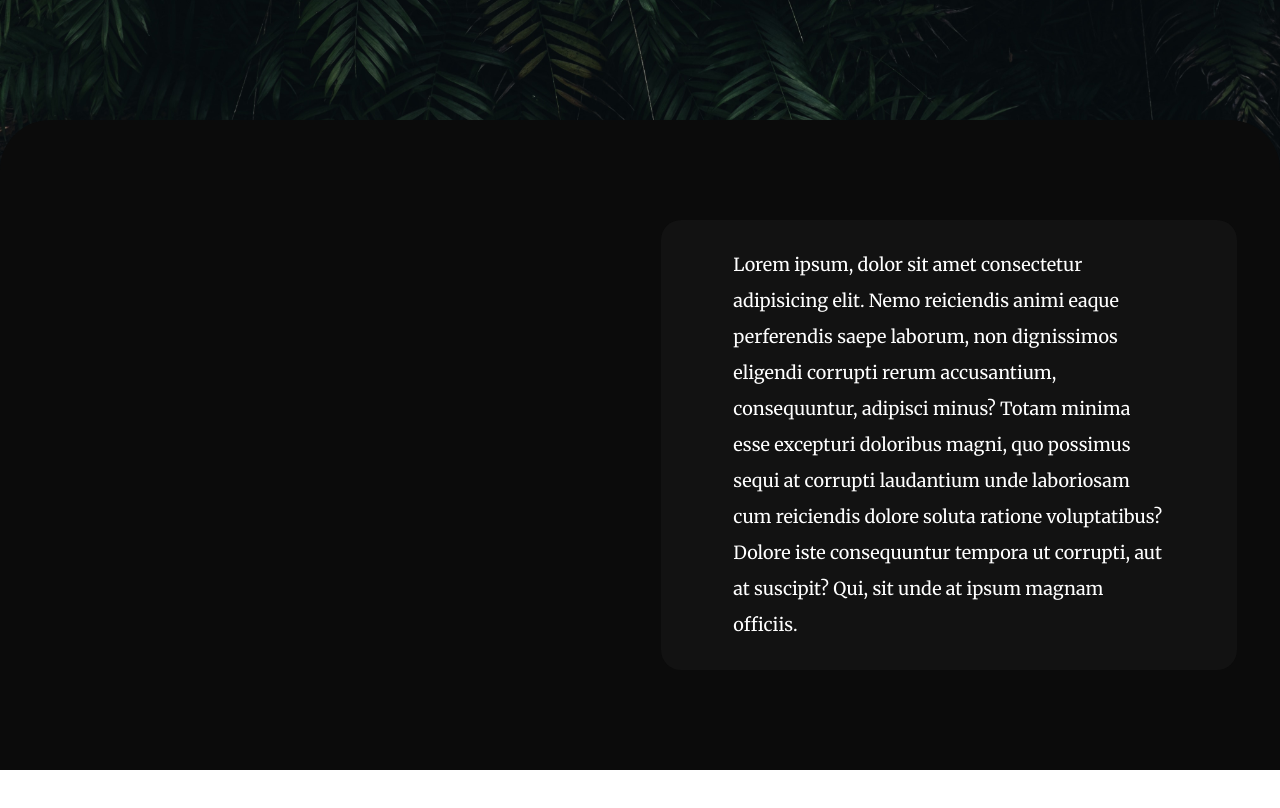
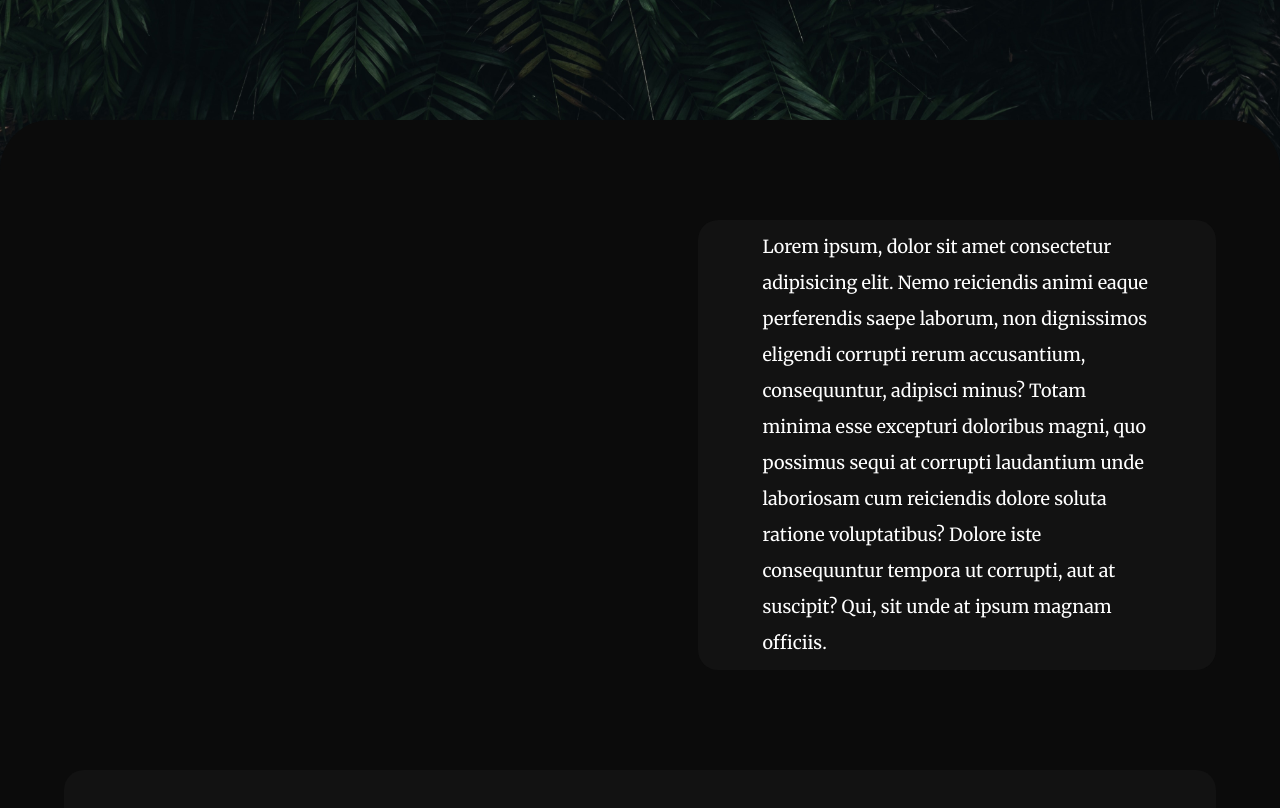
Before and after one commit to thenu-k/personal, a React (Create React App) app: page / in a window 1280 px wide. Shown: the part 680-1488 px from the top of the page. Before the commit the page ends 1450 px from the top, so only its background shows below. Built offline with nearby package versions, Linux system fonts and the light colour scheme.

Commit message:
Created outer contact section

```diff
--- a/public/index.html
+++ b/public/index.html
@@ -8,7 +8,7 @@
     <link rel="apple-touch-icon" href="%PUBLIC_URL%/logo192.png" />
     <link rel="manifest" href="%PUBLIC_URL%/manifest.json" />
     <link rel="stylesheet" href="main.css">
-    <title>React App</title>
+    <title>Thenu Kal | Portfolio</title>
     <link rel="preconnect" href="https://fonts.googleapis.com">
 <link rel="preconnect" href="https://fonts.gstatic.com" crossorigin>
 <link href="https://fonts.googleapis.com/css2?family=Abril+Fatface&display=swap" rel="stylesheet">
--- /dev/null
+++ b/src/Pages/Home/Contact/Contact.styled.ts
@@ -0,0 +1,17 @@
+import styled from "styled-components";
+
+export const Contact = styled.div`
+    width: 100%;
+    display: flex;
+    flex-direction: column;
+    align-items: center;
+    background-color: #0b0b0b;
+
+    & .inner{
+        border-radius: 20px;
+        width: 90%;
+        height: 500px;
+        margin-bottom: 100px;
+        background-color: #121212;
+    }
+`
--- /dev/null
+++ b/src/Pages/Home/Contact/Contact.tsx
@@ -0,0 +1,13 @@
+import * as S from './Contact.styled'
+
+const Contact = () => {
+  return (
+   <S.Contact>
+    <div className="inner">
+
+    </div>
+   </S.Contact>
+  )
+}
+
+export default Contact
--- a/src/Pages/Home/Home.styled.ts
+++ b/src/Pages/Home/Home.styled.ts
@@ -45,11 +45,11 @@ export const LandingImageWrap = styled.div`
 
 export const About = styled.div`
     width: 100%;
-    background-color: transparent;
+    background-color: #0b0b0b;
+    border-radius: 50px 50px 0 0;
     >.inner{
-        width: 100%;
+        width: 90%;
         background-color: #0b0b0b;
-        border-radius: 50px 50px 0 0;
         display: flex;
         align-items: center;
         justify-content: space-evenly;
@@ -59,6 +59,7 @@ export const About = styled.div`
         height: 450px;
         margin: 100px 0;
         &.design.outer{
+            margin-left: auto;
             border-radius: 20px;
             transform-style: preserve-3d;
             perspective: 1000px;
--- a/src/Pages/Home/Home.tsx
+++ b/src/Pages/Home/Home.tsx
@@ -1,6 +1,7 @@
 import * as S from './Home.styled'
 import { annotate } from 'rough-notation'
 import { useEffect } from 'react'
+import Contact from './Contact/Contact'
 
 const Home = () => {
   useEffect(()=>{
@@ -26,6 +27,7 @@ const Home = () => {
 //annotation.show();
   })
   return (
+    <>
     <S.Home>
         <S.LandingImageWrap>
           <div className="landingText center">
@@ -34,7 +36,7 @@ const Home = () => {
               <span>Dev</span>
             </div>
           </div>
-          <S.About>
+          <S.About className='center'>
             <div className="inner">
               <div className="text outer"></div>
               <div className="design outer">
@@ -47,7 +49,9 @@ const Home = () => {
             </div>
           </S.About>
         </S.LandingImageWrap>
+        <Contact/>
     </S.Home>
+    </>
   )
 }
 
```
